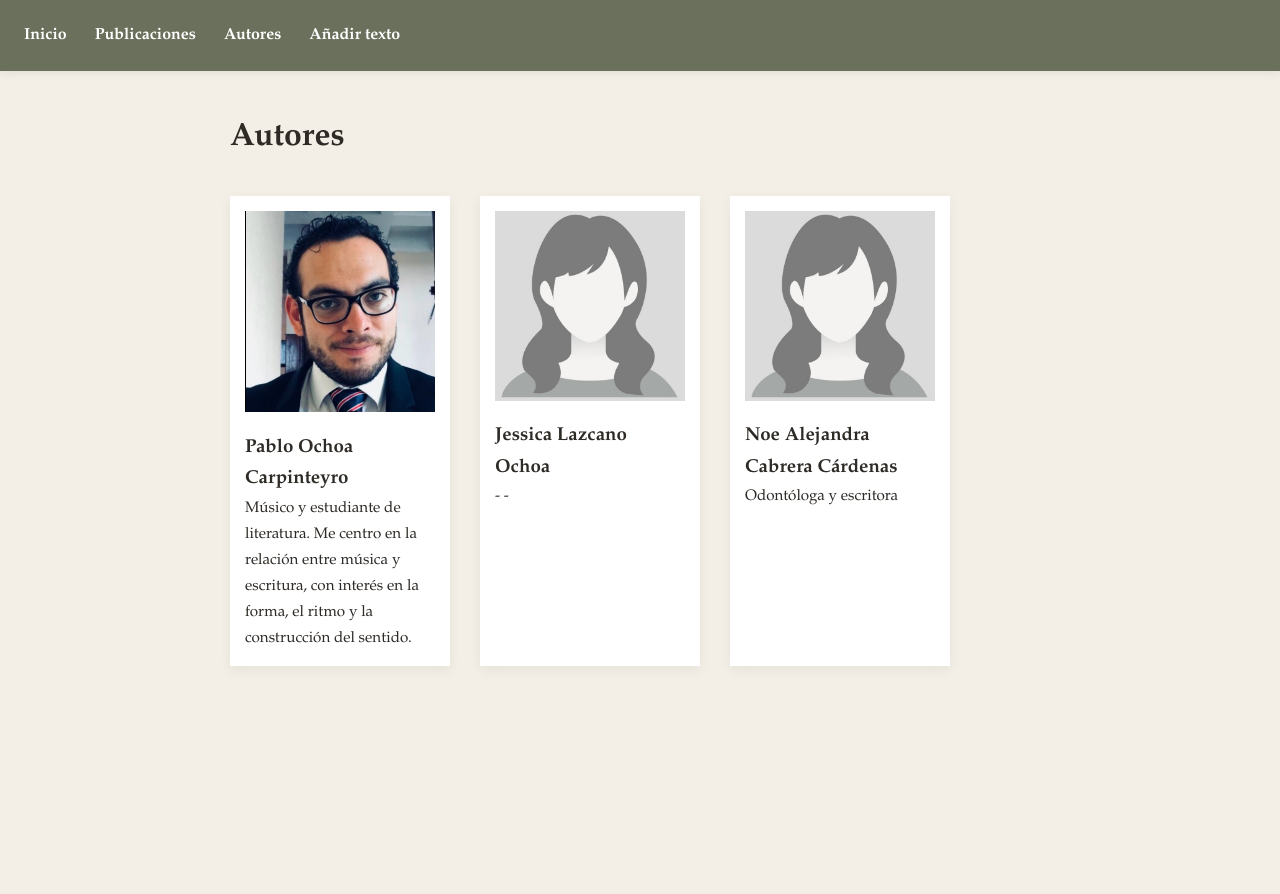
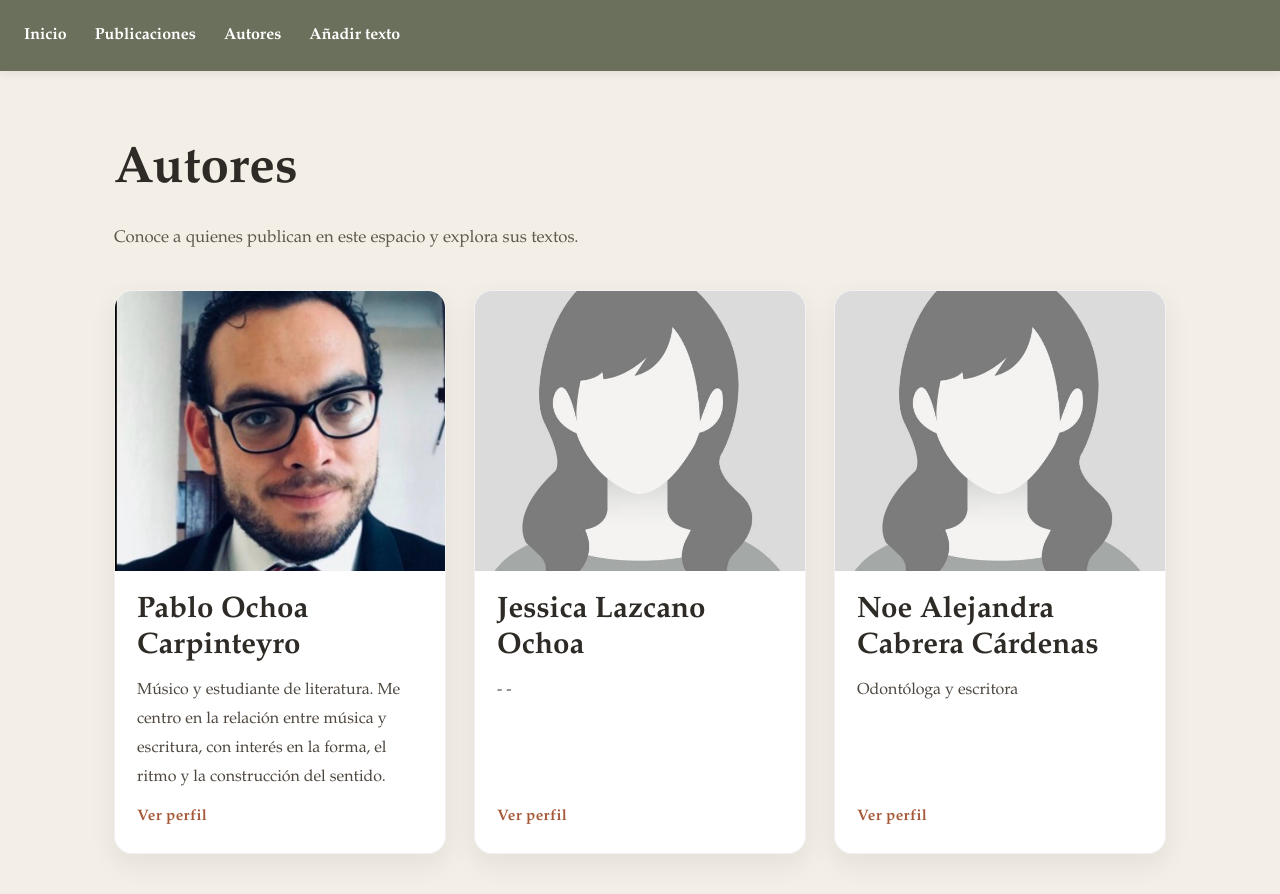
Before and after one commit to pabloMoore29/blog-taller, a React (Vite) app: page /authors in a window 1280 px wide. Shown: the top 894 px of the page. Before the commit the page ends 800 px from the top, so only its background shows below. Built offline with nearby package versions, Linux system fonts and the light colour scheme; no server answers; the database is empty.

Commit message:
Mejoras a la sección de autores

```diff
--- /dev/null
+++ b/src/pages/Authors.css
@@ -0,0 +1,113 @@
+.authors-page {
+  max-width: 1100px;
+  margin: 0 auto;
+  padding: 56px 24px 72px;
+}
+
+.authors-header {
+  margin-bottom: 36px;
+}
+
+.authors-header h1 {
+  font-size: clamp(2.2rem, 4vw, 3.2rem);
+  color: var(--text);
+  margin-bottom: 10px;
+}
+
+.authors-header p {
+  max-width: 650px;
+  font-size: 1.05rem;
+  line-height: 1.8;
+  color: #5e584f;
+}
+
+.authors-grid {
+  display: grid;
+  grid-template-columns: repeat(auto-fit, minmax(260px, 1fr));
+  gap: 28px;
+}
+
+.author-card {
+  display: flex;
+  flex-direction: column;
+  background-color: var(--card);
+  border-radius: 18px;
+  overflow: hidden;
+  text-decoration: none;
+  color: inherit;
+  box-shadow: 0 10px 28px rgba(0, 0, 0, 0.07);
+  border: 1px solid rgba(0, 0, 0, 0.05);
+  transition: transform 0.25s ease, box-shadow 0.25s ease;
+  min-height: 100%;
+}
+
+.author-card:hover {
+  transform: translateY(-5px);
+  box-shadow: 0 16px 34px rgba(0, 0, 0, 0.11);
+  text-decoration: none;
+}
+
+.author-image-wrapper {
+  width: 100%;
+  height: 280px;
+  background: #e9e2d6;
+  overflow: hidden;
+}
+
+.author-card-image {
+  width: 100%;
+  height: 100%;
+  object-fit: cover;
+  display: block;
+  object-position: center;
+}
+
+.author-card-content {
+  display: flex;
+  flex-direction: column;
+  gap: 12px;
+  padding: 22px 22px 24px;
+  flex-grow: 1;
+}
+
+.author-card-content h2 {
+  font-size: 1.85rem;
+  line-height: 1.2;
+  color: var(--text);
+}
+
+.author-card-content p {
+  font-size: 1rem;
+  line-height: 1.8;
+  color: #4e473f;
+  flex-grow: 1;
+}
+
+.author-card-link {
+  font-size: 0.95rem;
+  font-weight: 600;
+  letter-spacing: 0.02em;
+  color: var(--primary);
+}
+
+@media (max-width: 700px) {
+  .authors-page {
+    padding: 40px 18px 56px;
+  }
+
+  .authors-grid {
+    gap: 20px;
+  }
+
+  .author-image-wrapper {
+    height: 240px;
+  }
+
+  .author-card-content {
+    padding: 18px;
+  }
+
+  .author-card-content h2 {
+    font-size: 1.55rem;
+  }
+}
--- a/src/pages/Authors.jsx
+++ b/src/pages/Authors.jsx
@@ -1,42 +1,43 @@
+import { Link } from "react-router-dom";
 import authors from "../data/authors";
+import avatarFallback from "../assets/avatarF.jpg";
+import "./Authors.css";
 
 function Authors() {
-  const authorsList = Object.values(authors);
+  const authorsList = Object.entries(authors);
 
   return (
-    <div style={{ padding: "40px", maxWidth: "900px", margin: "0 auto" }}>
-      <h1>Autores</h1>
+    <section className="authors-page">
+      <div className="authors-header">
+        <h1>Autores</h1>
+        <p>
+          Conoce a quienes publican en este espacio y explora sus textos.
+        </p>
+      </div>
 
-      <div
-        style={{
-          display: "flex",
-          gap: "30px",
-          flexWrap: "wrap",
-          marginTop: "30px"
-        }}
-      >
-        {authorsList.map((author, index) => (
-          <div
-            key={index}
-            style={{
-              width: "220px",
-              backgroundColor: "var(--card)",
-              padding: "15px",
-              boxShadow: "0 4px 12px rgba(0,0,0,0.06)"
-            }}
-          >
-            <img
-              src={author.image}
-              alt={author.name}
-              style={{ width: "100%", marginBottom: "10px" }}
-            />
+      <div className="authors-grid">
+        {authorsList.map(([email, author]) => (
+          <Link to={`/author/${email}`} className="author-card" key={email}>
+            <div className="author-image-wrapper">
+              <img
+                className="author-card-image"
+                src={author.image || avatarFallback}
+                alt={author.name}
+                onError={(e) => {
+                  e.currentTarget.src = avatarFallback;
+                }}
+              />
+            </div>
 
-            <h3>{author.name}</h3>
-            <p style={{ fontSize: "0.95rem" }}>{author.bio}</p>
-          </div>
+            <div className="author-card-content">
+              <h2>{author.name}</h2>
+              <p>{author.bio}</p>
+              <span className="author-card-link">Ver perfil</span>
+            </div>
+          </Link>
         ))}
       </div>
-    </div>
+    </section>
   );
 }
 
```
